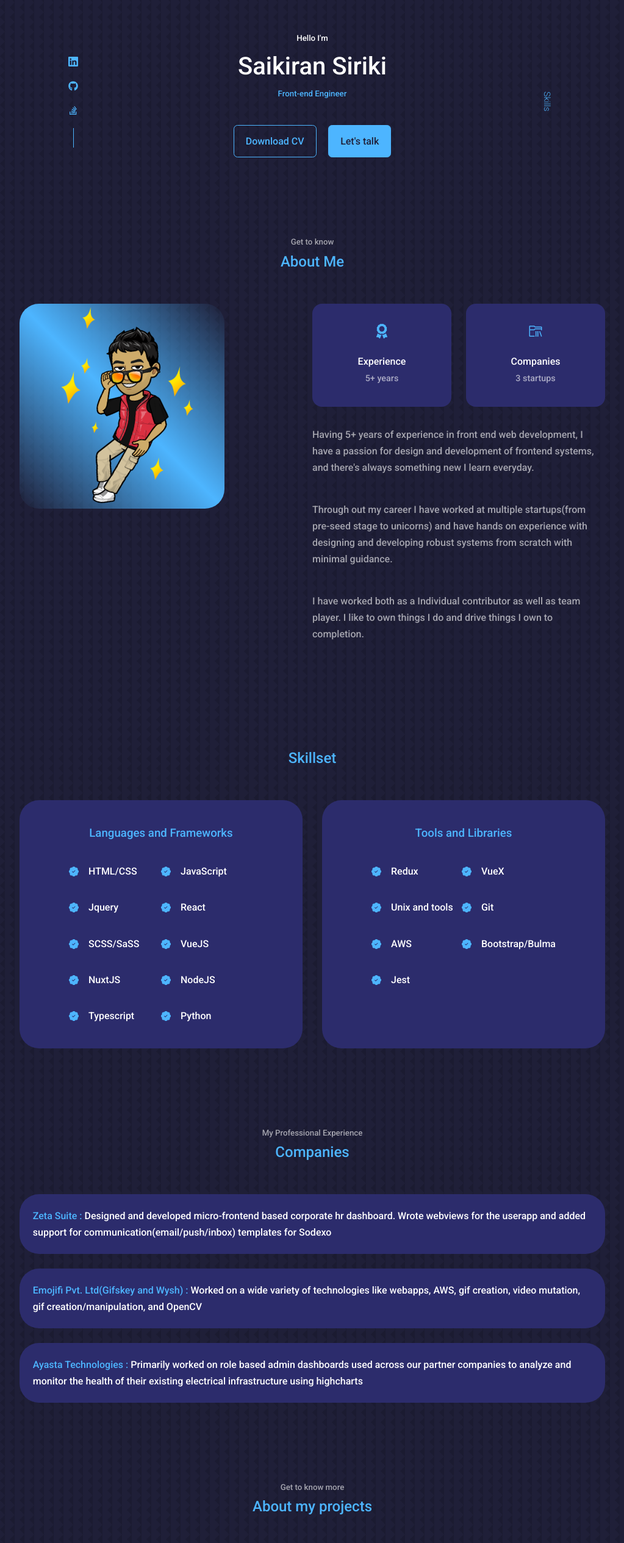
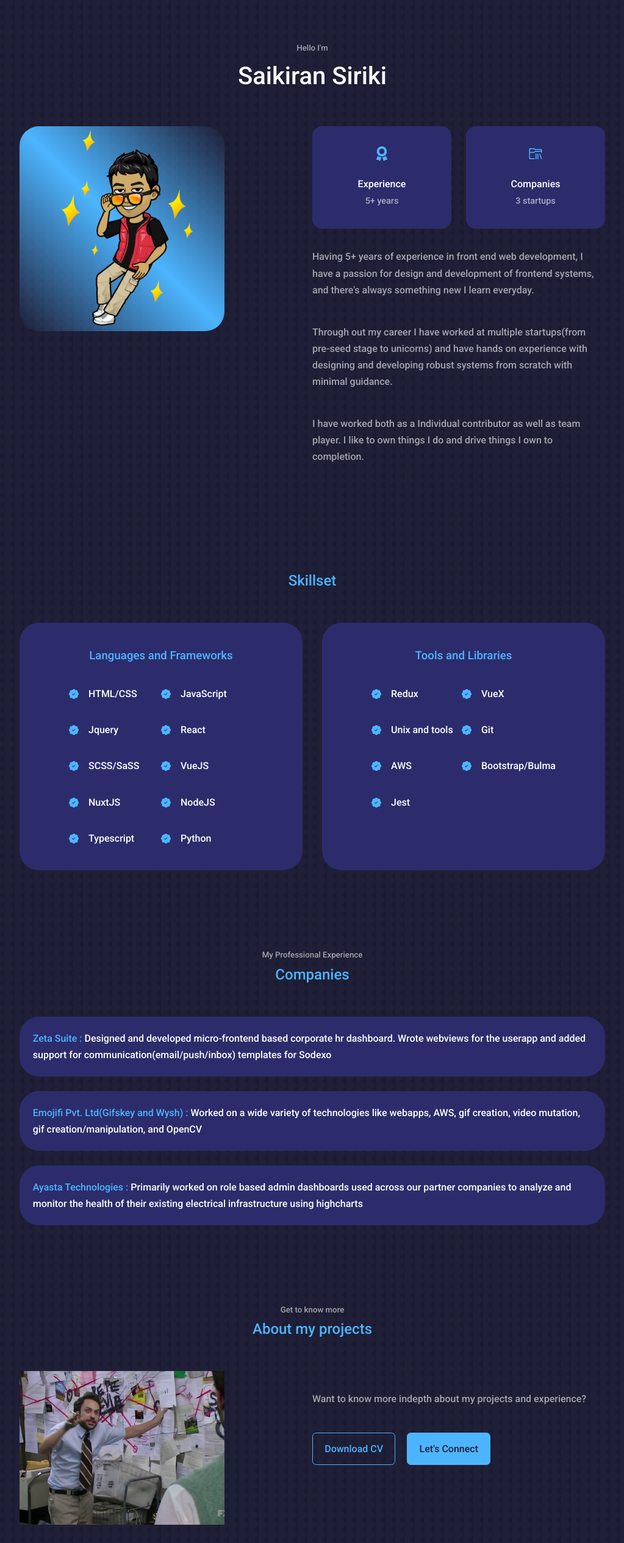
Before and after one commit to saikiran-siriki/portfolio, a React (Create React App) app: page / in a window 1280 px wide. Shown: the part 60-2590 px from the top of the page at 61% size, without its empty margins (128-1151 px from the left). Built offline with nearby package versions, Linux system fonts and the light colour scheme.

Commit message:
adjusted home page to be better and modified the footer

```diff
--- a/src/App.jsx
+++ b/src/App.jsx
@@ -1,7 +1,6 @@
 import React from 'react';
 import Experience from './components/experience/Experience';
 import Footer from './components/footer/Footer';
-import Header from './components/header/Header';
 import Intro from './components/intro/Intro';
 import Portfolio from './components/portfolio/Portfolio';
 
@@ -9,7 +8,6 @@ import Portfolio from './components/portfolio/Portfolio';
 const App = () => {
   return (
     <>
-      <Header />
       <Intro />
       <Experience />
       <Portfolio />
--- a/src/components/header/CTA.jsx
+++ b/src/components/footer/CTA.jsx
@@ -5,7 +5,7 @@ const CTA = () => {
   return (
     <div className="cta">
       <a href={CV} download className="btn">Download CV</a>
-      <a href="https://www.linkedin.com/in/saikiran-siriki-296a22121/" className="btn btn-primary">Let's talk</a>
+      <a href="https://www.linkedin.com/in/saikiran-siriki-296a22121/" className="btn btn-primary">Let's Connect</a>
     </div>
   )
 }
--- a/src/components/footer/Footer.jsx
+++ b/src/components/footer/Footer.jsx
@@ -1,5 +1,7 @@
 import React from 'react';
 import meme from '../../assets/explain.jpeg';
+import HeaderSocials from './HeaderSocials';
+import CTA from './CTA';
 import './footer.css';
 
 const Intro = () => {
@@ -14,9 +16,10 @@ const Intro = () => {
           <p>
             Want to know more indepth about my projects and experience?
           </p>
-          <a href="https://www.linkedin.com/in/saikiran-siriki-296a22121/" className="btn btn-primary">Let's Connect</a>
+          <CTA />
         </div>
       </div>
+      <HeaderSocials />
     </section>
   )
 }
--- /dev/null
+++ b/src/components/footer/HeaderSocials.jsx
@@ -0,0 +1,17 @@
+import React from 'react';
+import { BsLinkedin } from 'react-icons/bs';
+import { FaGithub } from 'react-icons/fa';
+import { FaStackOverflow } from 'react-icons/fa'
+
+const HeaderSocials = () => {
+  let iconSize = '1.5rem'
+  return (
+    <div className="header__socials">
+      <a href="https://www.linkedin.com/in/saikiran-siriki-296a22121/" target="_blank" rel="noreferrer" ><BsLinkedin size={iconSize}/></a>
+      <a href="https://github.com/saikiran-siriki" target="_blank" rel="noreferrer" ><FaGithub  size={iconSize}/></a>
+      <a href="https://stackoverflow.com/users/8994551/saikiran" target="_blank" rel="noreferrer" ><FaStackOverflow  size={iconSize}/></a>
+    </div>
+  )
+}
+
+export default HeaderSocials
--- a/src/components/footer/footer.css
+++ b/src/components/footer/footer.css
@@ -1,3 +1,23 @@
 .footer {
     margin-bottom: 5rem
 }
+
+.header__socials {
+    display: flex;
+    flex-direction: row;
+    align-items: center;
+    justify-content: center;
+    gap: 0.8rem;
+    left: 5rem;
+    bottom: 1rem;
+    margin-top:2rem
+}
+
+
+
+.cta {
+    display: flex;
+    justify-content: left;
+    gap: 1.2rem;
+    margin-top: 2.5rem;
+  }
--- a/src/components/header/Header.jsx
+++ /dev/null
@@ -1,21 +0,0 @@
-import React from 'react';
-import CTA from './CTA';
-import HeaderSocials from './HeaderSocials';
-import './header.css';
-
-const Header = () => {
-  return (
-    <header id="home">
-      <div className="container header__container">
-        <h5>Hello I'm</h5>
-        <h1>Saikiran Siriki</h1>
-        <h5 className="text-light">Front-end Engineer</h5>
-        <CTA />
-        <a href="#experience" className="scroll__down">Skills</a>
-        <HeaderSocials />
-      </div>
-    </header>
-  )
-}
-
-export default Header
--- a/src/components/header/HeaderSocials.jsx
+++ /dev/null
@@ -1,16 +0,0 @@
-import React from 'react';
-import { BsLinkedin } from 'react-icons/bs';
-import { FaGithub } from 'react-icons/fa';
-import { FaStackOverflow } from 'react-icons/fa'
-
-const HeaderSocials = () => {
-  return (
-    <div className="header__socials">
-      <a href="https://www.linkedin.com/in/saikiran-siriki-296a22121/" target="_blank" rel="noreferrer" ><BsLinkedin /></a>
-      <a href="https://github.com/saikiran-siriki" target="_blank" rel="noreferrer" ><FaGithub /></a>
-      <a href="https://stackoverflow.com/users/8994551/saikiran" target="_blank" rel="noreferrer" ><FaStackOverflow /></a>
-    </div>
-  )
-}
-
-export default HeaderSocials
--- a/src/components/header/header.css
+++ /dev/null
@@ -1,65 +0,0 @@
-header {
-  height: 100%;
-  padding-top: 7rem;
-  overflow: hidden;
-}
-
-.header__container {
-  text-align: center;
-  height: 100%;
-  position: relative;
-}
-
-.cta {
-  display: flex;
-  justify-content: center;
-  gap: 1.2rem;
-  margin-top: 2.5rem;
-}
-
-.header__socials {
-  display: flex;
-  flex-direction: column;
-  align-items: center;
-  gap: 0.8rem;
-  position: absolute;
-  left: 5rem;
-  bottom: 1rem;
-}
-
-.header__socials::after {
-  content: '';
-  width: 1px;
-  height: 2rem;
-  background: var(--color-primary);
-}
-
-.scroll__down {
-  position: absolute;
-  right: 5rem;
-  bottom: 5rem;
-  transform: rotate(90deg);
-  font-weight: 300;
-  font-size: 0.9rem;
-}
-
-@media screen and (max-width: 1024px){
-  header {
-    height: 68vh;
-  }
-
-  section {
-    margin-top: 6rem;
-  }
-}
-
-@media screen and (max-width: 600px){
-  header {
-    height: 75vh;
-  }
-
-  .header__socials,
-  .scroll__down {
-    display: none;
-  }
-}
--- a/src/components/intro/Intro.jsx
+++ b/src/components/intro/Intro.jsx
@@ -7,8 +7,8 @@ import './intro.css';
 const Intro = () => {
   return (
     <section id="about">
-      <h5>Get to know</h5>
-      <h2>About Me</h2>
+      <h5>Hello I'm</h5>
+      <h1>Saikiran Siriki</h1>
       <div className="container about__container">
         <div className="about__me">
           <div className="about__me-image">
--- a/src/components/portfolio/Portfolio.jsx
+++ b/src/components/portfolio/Portfolio.jsx
@@ -28,11 +28,10 @@ const Portfolio = () => {
       <h5>My Professional Experience</h5>
       <h2>Companies</h2>
       <div className="container portfolio__container">
-      {overallExperience.map(({company, website, experience}, index) => {
+        {overallExperience.map(({ company, website, experience }, index) => {
           return <div key={index} className="company_section portfolio__item">
             <a href={website} target="_blank" rel="noreferrer"><span className="company_name">{company} : </span></a><span className="experience_text">{experience}</span>
           </div>
-
         })}
       </div>
 
--- a/src/index.css
+++ b/src/index.css
@@ -63,9 +63,16 @@ section {
   margin-top: 8rem;
 }
 
+
 section > h2,
 section > h5 {
   color: var(--color-light);
+  text-align: center;
+}
+
+section > h1 {
+  color: var(--color-white);
+  margin-bottom: 3rem;
   text-align: center;
 }
 
```
Lines whose indentation alone changed are shown as unchanged.
